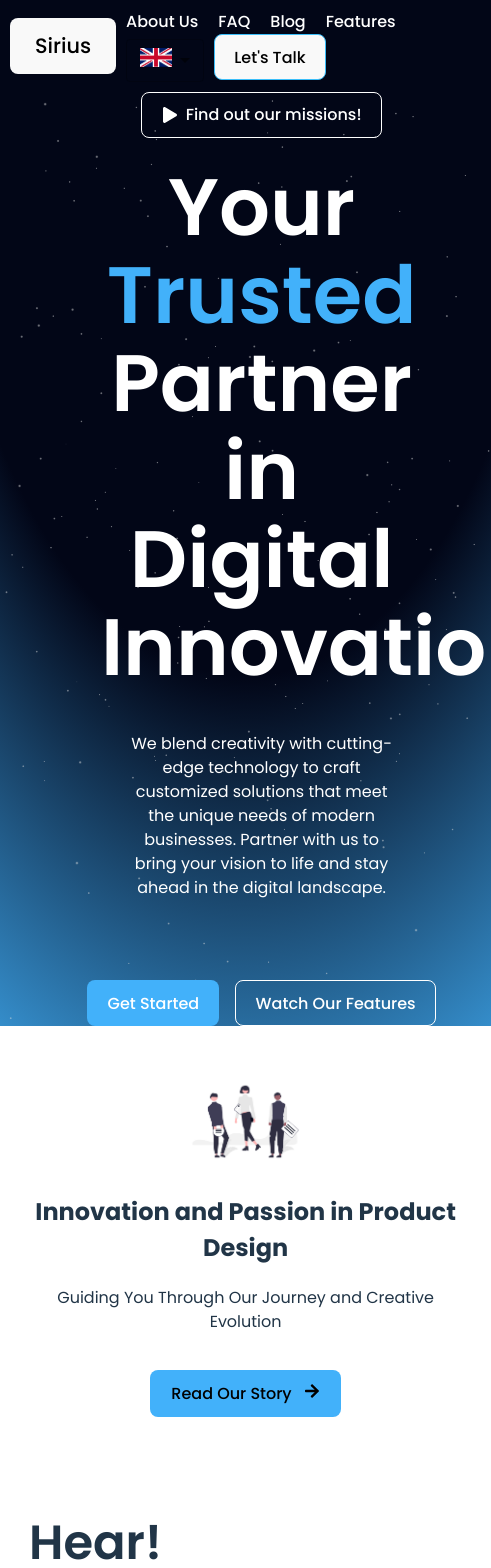
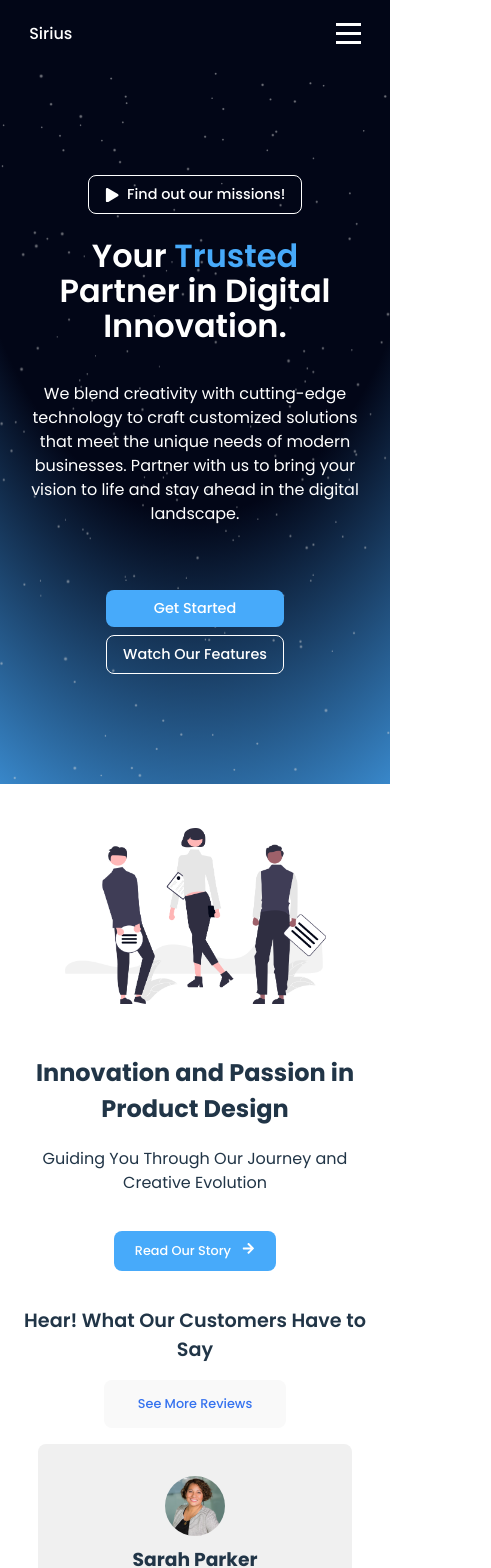
Before and after one commit to zeeeeeyd/Portfolio-website, a React (Vite) app: page / in a window 390 px wide. Shown: the top 1568 px of the page, 491 px wide, since content can reach past the window. Built offline with nearby package versions, Linux system fonts and the light colour scheme.

Commit message:
Adding Responsive

```diff
--- a/src/components/Header.jsx
+++ b/src/components/Header.jsx
@@ -1,4 +1,4 @@
-import React from 'react';
+import React, { useState } from 'react';
 import { Link } from 'react-scroll';
 import { useTranslation } from 'react-i18next';
 import LanguageSwitcher from './LanguageSwitcher';
@@ -6,7 +6,7 @@ import '../styles/Header.css';
 import { useNavigate } from 'react-router-dom';
 
 const Header = () => {
-
+  const [isOpen, setIsOpen] = useState(false);
   const navigate = useNavigate();
   const { t } = useTranslation();
 
@@ -14,17 +14,28 @@ const Header = () => {
     navigate('/');
   }
 
+  const toggleMenu = () => {
+    console.log('Toggle menu called');
+    setIsOpen(!isOpen);
+    console.log('isOpen:', !isOpen);
+  }
+
   return (
     <header className="header">
       <button onClick={handleClick} className="logo">Sirius</button>
-      <nav className="nav">
-        <Link style={{cursor:'pointer'}} to="about" smooth={true} duration={500}>{t('About Us')}</Link>
-        <Link style={{cursor:'pointer'}} to="faq" smooth={true} duration={500}>{t('FAQ')}</Link>
-        <Link style={{cursor:'pointer'}} to="blog" smooth={true} duration={500}>{t('Blog')}</Link>
-        <Link style={{cursor:'pointer'}} to="features" smooth={true} duration={500}>{t('Features')}</Link>
+      <nav className={`nav ${isOpen ? 'open' : ''}`} style={{ display: isOpen ? 'flex' : '' }}>
+        <Link style={{ cursor: 'pointer' }} to="about" smooth={true} duration={500}>{t('About Us')}</Link>
+        <Link style={{ cursor: 'pointer' }} to="faq" smooth={true} duration={500}>{t('FAQ')}</Link>
+        <Link style={{ cursor: 'pointer' }} to="blog" smooth={true} duration={500}>{t('Blog')}</Link>
+        <Link style={{ cursor: 'pointer' }} to="features" smooth={true} duration={500}>{t('Features')}</Link>
         <LanguageSwitcher />
         <button className="chat">{t("Let's Talk")}</button>
       </nav>
+      <button className="hamburger" onClick={toggleMenu}>
+        <span className="hamburger-line"></span>
+        <span className="hamburger-line"></span>
+        <span className="hamburger-line"></span>
+      </button>
     </header>
   );
 };
--- a/src/styles/AboutUs.css
+++ b/src/styles/AboutUs.css
@@ -17,12 +17,13 @@
   background-color: var(--primary-color);
   overflow: hidden;
   transition: transform 0.3s;
+  color: white;
+  cursor: pointer;
 }
 
 .read-story:hover {
   background-color: white;
-  color: var(--primary-color);
-  border: 1px solid var(--primary-color);
+  color: white;
   transition: 0.5s all ease-out;
 }
 
@@ -63,9 +64,117 @@
   justify-content: center;
   align-items: center;
   gap: 2rem;
+  flex-wrap: wrap;
 }
 
 .content-story-container img {
   width: 40%;
   height: auto;
 }
+
+@media (max-width: 1200px) {
+  .about-us img {
+    width: 40%;
+  }
+
+  .story-content h2 {
+    font-size: 2.5rem;
+  }
+
+  .story-content p {
+    max-width: 50%;
+  }
+}
+
+@media (max-width: 992px) {
+  .about-us img {
+    width: 50%;
+  }
+
+  .story-content h2 {
+    font-size: 2rem;
+  }
+
+  .story-content p {
+    max-width: 60%;
+  }
+
+  .content-story-container img {
+    width: 50%;
+  }
+}
+
+@media (max-width: 768px) {
+  .about-us {
+    padding: 30px 15px;
+  }
+
+  .about-us img {
+    width: 60%;
+  }
+
+  .story-content h2 {
+    font-size: 1.8rem;
+  }
+
+  .story-content p {
+    max-width: 70%;
+  }
+
+  .content-story-container{
+    height: 140%;
+  }
+  .content-story-container img {
+    width: 60%;
+  }
+}
+
+@media (max-width: 576px) {
+  .about-us {
+    padding: 20px 10px;
+  }
+
+  .about-us img {
+    width: 80%;
+  }
+
+  .story-content h2 {
+    font-size: 1.5rem;
+  }
+
+  .story-content p {
+    max-width: 80%;
+  }
+
+  .content-story-container img {
+    display: none;
+  }
+
+  .read-story {
+    padding: 8px 16px;
+    font-size: 0.9rem;
+  }
+}
+
+@media (max-width: 400px) {
+  .about-us img {
+    width: 90%;
+  }
+
+  .story-content h2 {
+    font-size: 1.2rem;
+  }
+
+  .story-content p {
+    max-width: 90%;
+  }
+
+  .content-story-container img {
+    display: none;
+  }
+
+  .read-story {
+    padding: 6px 12px;
+    font-size: 0.8rem;
+  }
+}
--- a/src/styles/CustomerReviews.css
+++ b/src/styles/CustomerReviews.css
@@ -2,27 +2,38 @@
   padding: 0px 20px;
   margin-bottom: 3rem;
 }
-.customer-reviews-content{
+
+.customer-reviews-content {
   display: flex;
   justify-content: space-between;
   align-items: center;
   margin: 0 2%;
+  flex-wrap: wrap;
 }
+
 .customer-reviews-content h2 {
   font-size: 3rem;
   font-weight: 600;
   max-width: 60%;
+  text-align: center;
 }
+
 .reviews {
   display: flex;
   justify-content: space-around;
   flex-wrap: wrap;
+  gap: 1rem;
 }
 
 .more-reviews {
-  border:1px solid var(--primary-color);
+  border: 1px solid var(--primary-color);
   color: var(--primary-color);
   height: 3rem;
+  display: flex;
+  justify-content: center;
+  align-items: center;
+  padding: 0 20px;
+  cursor: pointer;
 }
 
 .more-reviews:hover {
@@ -31,3 +42,82 @@
   border: none;
   transition: 0.5s all ease-out;
 }
+
+@media (max-width: 1200px) {
+  .customer-reviews-content h2 {
+    font-size: 2.5rem;
+  }
+}
+
+@media (max-width: 992px) {
+  .customer-reviews-content h2 {
+    font-size: 2rem;
+  }
+}
+
+@media (max-width: 768px) {
+  .customer-reviews {
+    padding: 0px 10px;
+}
+
+  .customer-reviews-content {
+    margin: 0 1%;
+    flex-direction: column;
+    text-align: center;
+  }
+
+  .customer-reviews-content h2 {
+    font-size: 1.8rem;
+    max-width: 100%;
+  }
+
+  .reviews {
+    justify-content: center;
+  }
+
+  .more-reviews {
+    font-size: 0.9rem;
+    padding: 0 6px;
+    width: 50%;
+    border: none;
+    margin-bottom: 1rem;
+  }
+  .more-reviews:hover{
+    background-color: transparent;
+    color: var(--primary-color);
+  }
+}
+
+@media (max-width: 576px) {
+  .customer-reviews-content h2 {
+    font-size: 1.5rem;
+  }
+
+  .reviews {
+    flex-direction: column;
+    align-items: center;
+  }
+
+  .more-reviews {
+    font-size: 0.9rem;
+    padding: 0 6px;
+    width: 50%;
+    border: none;
+    margin-bottom: 1rem;
+  }
+  .more-reviews:hover{
+    background-color: transparent;
+    color: var(--primary-color);
+  }
+}
+
+@media (max-width: 400px) {
+  .customer-reviews-content h2 {
+    font-size: 1.2rem;
+  }
+
+  .more-reviews {
+    font-size: 0.8rem;
+    padding: 0 8px;
+  }
+}
--- a/src/styles/FAQ.css
+++ b/src/styles/FAQ.css
@@ -43,6 +43,7 @@
   display: flex;
   justify-content: space-between;
   align-items: center;
+  background-color: var(--primary-color);
 }
 
 .faq-question.active {
@@ -63,6 +64,7 @@
   max-height: 0;
   overflow: hidden;
   transition: max-height 0.5s ease;
+  background-color: var(--secondary-color);
 }
 
 .faq-answer p {
@@ -70,3 +72,84 @@
   margin: 0;
   color: white;
 }
+
+
+@media (max-width: 992px) {
+  .faq h1 {
+    font-size: 2.5rem;
+  }
+
+  .faq-item {
+    flex: 1 1 100%;
+  }
+}
+
+@media (max-width: 768px) {
+
+  .faq{
+    width: 83%;
+  }
+  .faq h1 {
+    font-size: 2rem;
+  }
+
+  .faq p {
+    font-size: 0.9rem;
+  }
+
+  .faq-question h2 {
+    font-size: 0.9rem;
+  }
+
+  .faq-question span {
+    font-size: 1.3rem;
+  }
+
+  .faq-answer p {
+    font-size: 0.9rem;
+  }
+}
+
+@media (max-width: 576px) {
+  .faq h1 {
+    font-size: 1.8rem;
+  }
+
+  .faq p {
+    font-size: 0.8rem;
+  }
+
+  .faq-question h2 {
+    font-size: 0.8rem;
+  }
+
+  .faq-question span {
+    font-size: 1.2rem;
+  }
+
+  .faq-answer p {
+    font-size: 0.8rem;
+  }
+}
+
+@media (max-width: 400px) {
+  .faq h1 {
+    font-size: 1.5rem;
+  }
+
+  .faq p {
+    font-size: 0.7rem;
+  }
+
+  .faq-question h2 {
+    font-size: 0.7rem;
+  }
+
+  .faq-question span {
+    font-size: 1rem;
+  }
+
+  .faq-answer p {
+    font-size: 0.7rem;
+  }
+}
--- a/src/styles/Footer.css
+++ b/src/styles/Footer.css
@@ -8,6 +8,7 @@
 
   .footer-top {
     display: flex;
+    flex-wrap: wrap;
     justify-content: space-between;
     align-items: center;
     margin-bottom: 30px;
@@ -18,6 +19,12 @@
     font-weight: bold;
   }
 
+  .footer-buttons {
+    display: flex;
+    flex-wrap: wrap;
+    justify-content: center;
+  }
+
   .footer-buttons button {
     color: white;
     border: none;
@@ -25,7 +32,7 @@
     cursor: pointer;
     font-size: 16px;
     border-radius: 5px;
-    margin-left: 10px;
+    margin: 10px 5px;
     transition: background-color 0.3s ease;
   }
 
@@ -33,10 +40,11 @@
     background-color: #eefbff;
   }
 
-
   .footer-content {
     display: flex;
+    flex-wrap: wrap;
     justify-content: space-around;
+    gap: 20px;
   }
 
   .footer-section {
@@ -90,10 +98,11 @@
     padding: 0;
     display: flex;
     justify-content: center;
+    flex-wrap: wrap;
   }
 
   .footer-bottom ul li {
-    margin: 0 15px;
+    margin: 10px 15px;
   }
 
   .footer-bottom ul li a {
@@ -105,3 +114,77 @@
   .footer-bottom ul li a:hover {
     color: var(--secondary-color);
   }
+
+
+  @media (max-width: 992px) {
+    .footer-section {
+      max-width: 45%;
+    }
+
+    .footer-buttons button {
+      padding: 8px 15px;
+      font-size: 14px;
+    }
+  }
+
+  @media (max-width: 768px) {
+    .footer-section {
+      max-width: 100%;
+      text-align: center;
+    }
+
+    .footer-top {
+      flex-direction: column;
+    }
+
+    .footer-content {
+      flex-direction: column;
+      align-items: center;
+    }
+
+    .footer-buttons {
+      justify-content: center;
+      gap : 1rem;
+    }
+
+    .footer-buttons button {
+      margin: 10px 0;
+    }
+  }
+
+  @media (max-width: 576px) {
+    .footer-top h2 {
+      font-size: 20px;
+    }
+
+    .footer-section h3 {
+      font-size: 16px;
+    }
+
+    .footer-buttons{
+      gap: 1rem;
+    }
+    .footer-buttons button {
+      padding: 8px 10px;
+      font-size: 14px;
+    }
+  }
+
+  @media (max-width: 400px) {
+    .footer-top h2 {
+      font-size: 18px;
+    }
+
+    .footer-section h3 {
+      font-size: 14px;
+    }
+
+    .footer-buttons{
+      gap: 1rem;
+    }
+
+    .footer-buttons button {
+      padding: 6px 8px;
+      font-size: 12px;
+    }
+  }
--- a/src/styles/Header.css
+++ b/src/styles/Header.css
@@ -4,19 +4,39 @@
   align-items: center;
   padding: 10px;
   color: white;
-  background-color: #020617 ;
+  background-color: #020617;
+  position: relative;
 }
-.logo{
+
+.logo {
   border: none;
   font-size: 1.3rem;
   font-family: 'Poppins';
+  cursor: pointer;
+  background: none;
+  color: white;
 }
+
+.nav {
+  display: flex;
+  align-items: center;
+}
+
 .nav a, .nav button {
   margin: 0 10px;
+  color: white;
+  text-decoration: none;
+  cursor: pointer;
 }
-.chat{
+
+.chat {
   border: 1px solid var(--secondary-color);
+  background: none;
+  color: white;
+  padding: 5px 10px;
+  cursor: pointer;
 }
+
 .chat:hover {
   background-color: var(--secondary-color);
   color: white;
@@ -24,3 +44,72 @@
   border: none;
   transition: 0.5s all ease-out;
 }
+
+.hamburger {
+  display: none;
+  flex-direction: column;
+  justify-content: center;
+  align-items: center;
+  cursor: pointer;
+  border: none;
+  background: none;
+  outline: none;
+}
+
+.hamburger-line {
+  width: 25px;
+  height: 3px;
+  background-color: white;
+  margin: 3px 0;
+  transition: transform 0.3s ease;
+}
+
+@media (max-width: 1024px) {
+  .nav a, .nav button {
+    margin: 0 8px;
+  }
+}
+
+@media (max-width: 768px) {
+  .nav {
+    display: none;
+    flex-direction: column;
+    position: absolute;
+    top: 60px;
+    right: 0;
+    background-color: #020617;
+    opacity: 90%;
+    width: 100%;
+    text-align: center;
+    padding: 20px 0;
+    z-index: 1000;
+  }
+
+  .nav.open {
+    display: flex !important;
+  }
+
+  .nav a, .nav button {
+    margin: 10px 0;
+    width: 40%;
+  }
+
+  .hamburger {
+    display: flex;
+  }
+}
+
+@media (max-width: 480px) {
+  .logo {
+    font-size: 1rem;
+  }
+
+  .nav a, .nav button {
+    font-size: 0.9rem;
+  }
+
+  .chat {
+    font-size: 0.9rem;
+    padding: 5px 8px;
+  }
+}
--- a/src/styles/MainLayout.css
+++ b/src/styles/MainLayout.css
@@ -1,6 +1,5 @@
-/* styles.css */
 .App {
-  font-family: 'Poppins';
+  font-family: 'Poppins', sans-serif;
 }
 
 .hero {
@@ -10,6 +9,8 @@
   justify-content: center;
   position: relative;
   overflow: hidden;
+  padding: 1rem;
+  box-sizing: border-box;
 }
 
 .hero-content {
@@ -21,6 +22,7 @@
   gap: 1rem;
   position: relative;
   z-index: 1;
+  text-align: center;
 }
 
 .hero-content p {
@@ -46,20 +48,28 @@
   display: flex;
   margin-top: 3rem;
   gap: 1rem;
+  flex-wrap: wrap;
+  justify-content: center;
 }
 
 .get-started {
   color: white;
+  padding: 10px 20px;
+  background-color: var(--primary-color);
+  border: none;
+  cursor: pointer;
 }
 
-.get-started:hover{
-  border: none;
+.get-started:hover {
+  background-color: var(--secondary-color);
 }
 
 .watch-features {
   background-color: transparent;
   color: #fff;
   border: 1px solid white;
+  padding: 10px 20px;
+  cursor: pointer;
 }
 
 .mission-button {
@@ -69,6 +79,7 @@
   display: flex;
   align-items: center;
   cursor: pointer;
+  padding: 10px 20px;
 }
 
 .mission-button .icon {
@@ -85,3 +96,86 @@
   pointer-events: none;
   opacity: 50%;
 }
+
+@media (max-width: 1200px) {
+  .hero-content h1 {
+    font-size: 4rem;
+    max-width: 80%;
+  }
+
+  .hero-content p {
+    max-width: 70%;
+  }
+}
+
+@media (max-width: 992px) {
+  .hero-content h1 {
+    font-size: 3.5rem;
+  }
+
+  .hero-buttons {
+    margin-top: 2rem;
+    gap: 0.5rem;
+  }
+}
+
+@media (max-width: 768px) {
+
+  .hero{
+    min-height: 75vh;
+    padding: 0;
+  }
+
+  .hero-content {
+    margin-left: 0;
+    padding: 0 1rem;
+  }
+
+  .hero-content h1 {
+    font-size: 3rem;
+  }
+
+  .hero-content p {
+    max-width: 80%;
+  }
+}
+
+@media (max-width: 576px) {
+  .hero{
+    min-height: 75vh;
+    padding: 0;
+  }
+  .hero-content h1 {
+    font-size: 2.5rem;
+  }
+
+  .hero-content p {
+    max-width: 90%;
+  }
+
+  .hero-buttons {
+    flex-direction: column;
+    gap: 0.5rem;
+  }
+
+  .get-started, .watch-features, .mission-button {
+    padding: 8px 16px;
+    font-size: 0.9rem;
+  }
+}
+
+@media (max-width: 400px) {
+
+  .hero{
+    min-height: 85vh;
+    padding: 0;
+  }
+
+  .hero-content h1 {
+    font-size: 2rem;
+  }
+
+  .hero-content p {
+    max-width: 100%;
+  }
+}
--- a/src/styles/WorkExperience.css
+++ b/src/styles/WorkExperience.css
@@ -40,9 +40,11 @@
     overflow: hidden;
     transition: transform 0.3s;
   }
-.work-item:hover{
+
+  .work-item:hover {
     transform: scale(1.03);
   }
+
   .work-item::after {
     content: '';
     position: absolute;
@@ -50,7 +52,7 @@
     left: 0;
     right: 0;
     height: 40%;
-    background: linear-gradient(to top, rgba(0,0,0,0.7), rgba(0,0,0,0));
+    background: linear-gradient(to top, rgba(0, 0, 0, 0.7), rgba(0, 0, 0, 0));
     pointer-events: none;
   }
 
@@ -68,7 +70,7 @@
     color: white;
     font-size: 1.5rem;
     margin: 0;
-    text-shadow: 2px 2px 4px rgba(0,0,0,0.9);
+    text-shadow: 2px 2px 4px rgba(0, 0, 0, 0.9);
     z-index: 1;
   }
 
@@ -87,7 +89,7 @@
     left: 0;
     right: 0;
     height: 100%;
-    background: rgba(0,0,0,0.9);
+    background: rgba(0, 0, 0, 0.9);
     color: white;
     padding: 20px;
     display: flex;
@@ -102,14 +104,113 @@
     opacity: 1;
   }
 
-.explore-button{
+  .explore-button {
     border: 1px solid var(--secondary-color);
     margin-top: 1rem;
   }
 
-.explore-button:hover{
+  .explore-button:hover {
     background-color: var(--secondary-color);
     font-size: medium;
     border: none;
     transition: 0.5s all ease-out;
   }
+
+  @media (max-width: 1200px) {
+    .work-header h2 {
+      font-size: 2rem;
+    }
+
+    .work-grid {
+      grid-template-columns: 1fr 1fr;
+    }
+  }
+
+  @media (max-width: 992px) {
+    .work-header h2 {
+      font-size: 1.8rem;
+    }
+
+    .work-grid {
+      grid-template-columns: 1fr;
+    }
+
+    .work-header p {
+      max-width: 70%;
+    }
+  }
+
+  @media (max-width: 768px) {
+
+    .work-header h2 {
+      font-size: 1.5rem;
+    }
+
+    .work-header p {
+      max-width: 80%;
+    }
+
+    .work-grid {
+      padding: 1rem;
+      gap: 3rem;
+      margin: 0 5%;
+    }
+
+    .work-item {
+      height: auto;
+    }
+
+    .work-item h3 {
+      font-size: 1.2rem;
+    }
+  }
+
+  @media (max-width: 576px) {
+    .work-grid{
+      margin: 0 3%;
+    }
+    .work-header h2 {
+      font-size: 1.3rem;
+    }
+
+    .work-header p {
+      max-width: 90%;
+      font-size: .7rem;
+    }
+
+    .work-grid {
+      padding: 0.5rem;
+      gap: 10px;
+    }
+
+    .work-item h3 {
+      font-size: 1rem;
+    }
+
+    .explore-button {
+      border: 1px solid var(--secondary-color);
+      font-size: .7rem;
+      border-radius: .4rem;
+    }
+
+    .explore-button:hover {
+      background-color: var(--secondary-color);
+      font-size: medium;
+      border: none;
+      transition: 0.5s all ease-out;
+    }
+  }
+
+  @media (max-width: 400px) {
+    .work-header h2 {
+      font-size: 1.2rem;
+    }
+
+    .work-header p {
+      max-width: 95%;
+    }
+
+    .work-item h3 {
+      font-size: 0.9rem;
+    }
+  }
```
Lines whose indentation alone changed are shown as unchanged.
